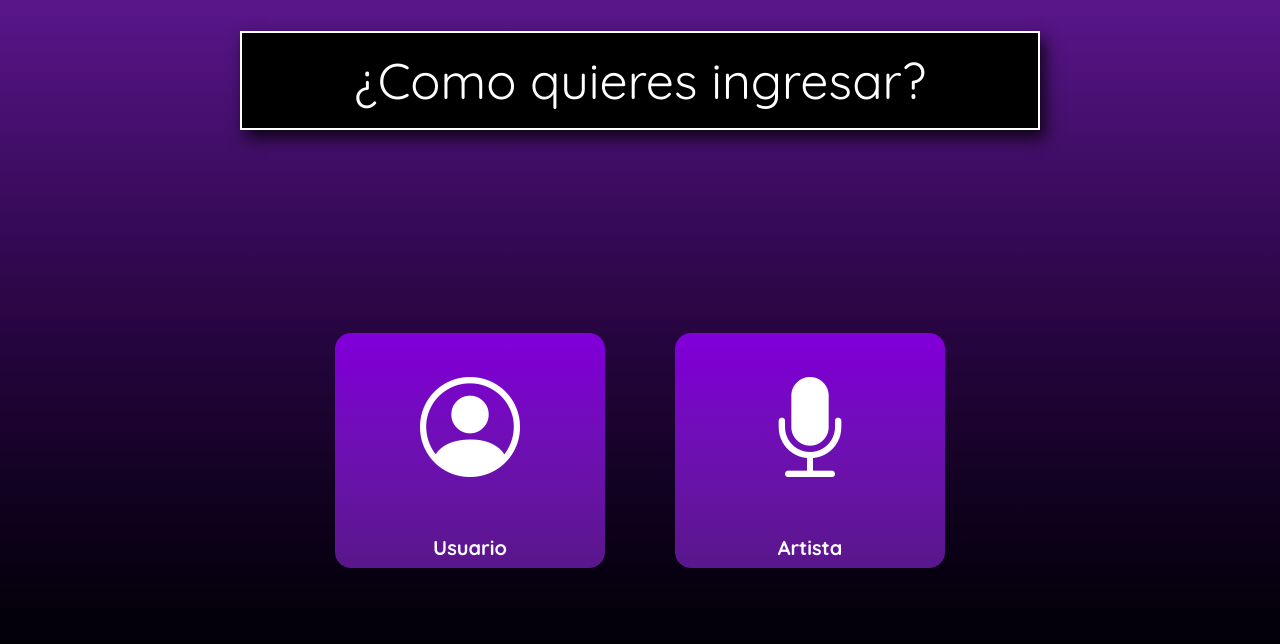
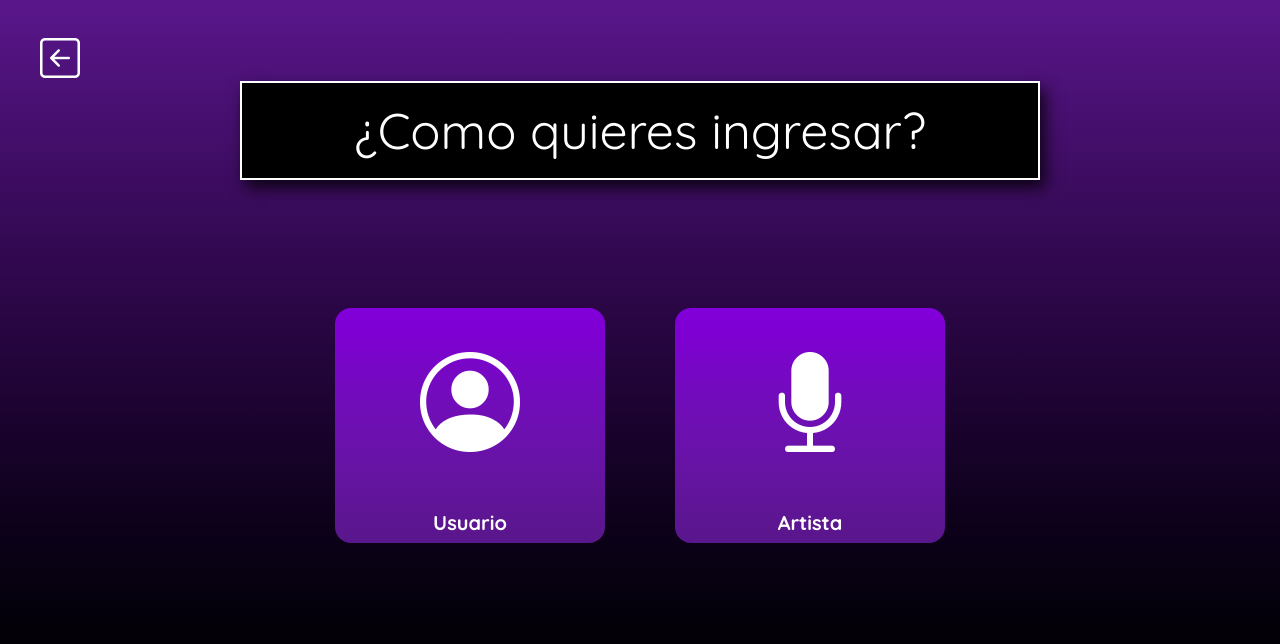
Before and after one commit to santimontironi/GarSonic-App, a React (Vite) app in the folder frontend/: page /ingresar in a window 1280 px wide. Shown: the top 644 px of the page. Built offline with nearby package versions, Linux system fonts and the light colour scheme; no server answers; a web font is replaced by a local one.

Commit message:
componente BackButton agreado

```diff
--- /dev/null
+++ b/frontend/src/components/BackButton.jsx
@@ -0,0 +1,8 @@
+const BackButton = ({ to }) => {
+    return (
+        <div className="absolute top-5 left-5 lg:top-7 lg:left-10">
+            <a className="decoration-0 lg:text-[40px] text-white text-[30px] hover:shadow-[3px_3px_15px_#000] cursor-pointer" href={to}><i className="bi bi-arrow-left-square"></i></a>
+        </div>
+    )
+}
+export default BackButton
--- a/frontend/src/context/ArtistProvider.jsx
+++ b/frontend/src/context/ArtistProvider.jsx
@@ -11,13 +11,13 @@ const ArtistProvider = ({children}) => {
     async function signUpArtist(artist){
         const res = await registerArtistAxios(artist)
         setArtist(res.data.artist)
-        return res.data
+        return res
     }
 
     async function signInArtist(artist){
         const res = await loginArtistAxios(artist)
         setArtist(res.data.artist)
-        return res.data
+        return res
     }
 
     async function fetchArtist(){
--- a/frontend/src/pages/LoginArtist.jsx
+++ b/frontend/src/pages/LoginArtist.jsx
@@ -5,6 +5,7 @@ import { useNavigate, useLocation } from "react-router-dom";
 import { motion } from "framer-motion"
 import { ToastContainer, toast } from 'react-toastify';
 import 'react-toastify/dist/ReactToastify.css';
+import BackButton from "../components/BackButton.jsx";
 
 const LoginArtist = () => {
 
@@ -50,6 +51,8 @@ const LoginArtist = () => {
 
   return (
     <main className="containerLoginArtist w-full h-screen">
+
+      <BackButton to="/ingresar" />
 
       <div className="titleLoginUser h-[200px] flex justify-center items-center">
         <h1 className="bg-black text-white text-[32px] shadow-[7px_10px_15px_rgba(0,0,0,0.70)] p-[12px] md:text-[40px] md:w-[600px] text-center">Ingreso de artista</h1>
--- a/frontend/src/pages/LoginOptionPage.jsx
+++ b/frontend/src/pages/LoginOptionPage.jsx
@@ -1,12 +1,16 @@
 import LoginOption from "../components/LoginOption"
 import { motion } from "framer-motion"
+import BackButton from "../components/BackButton"
 
 const LoginOptionPage = () => {
   return (
     <main className="w-full h-screen bg-gradient-to-b from-purple-900 to-black">
-      <div className="w-full h-[100px] flex items-center justify-center">
+
+      <BackButton to="/" />
+
+      <div className="w-full h-[100px] md:h-[200px] flex items-center justify-center">
         <motion.div
-          initial={{ opacity: 0, y:70 }}
+          initial={{ opacity: 0, y: 70 }}
           whileInView={{ opacity: 1, y: 0 }}
           transition={{ duration: 0.7 }}
           viewport={{ once: true }}
@@ -14,19 +18,19 @@ const LoginOptionPage = () => {
           <h1 className="w-[340px] bg-black text-center md:text-[30px] md:w-[650px] text-white p-[10px] border-2 border-white shadow-[5px_8px_15px_rgba(0,0,0,0.80)] mt-[10px] text-[25px] lg:text-[50px] lg:mt-[60px] lg:w-[800px] lg:p-[10px]" >¿Como quieres ingresar?</h1>
         </motion.div>
       </div>
-      <div className="flex flex-col h-[550px] lg:h-[700px] gap-[40px] items-center justify-center lg:flex-row lg:gap-[70px] md:flex-row md:gap-[60px]">
+      <div className="flex flex-col h-[550px] md:h-[400px] lg:h-[500px] xl:h-[450px] gap-[40px] items-center justify-center lg:flex-row lg:gap-[70px] md:flex-row md:gap-[60px]">
 
         <a className="decoration-none" href="/loginUsuario">
           <LoginOption
-           icono={"bi bi-person-circle"}
-           rol="Usuario"
+            icono={"bi bi-person-circle"}
+            rol="Usuario"
           />
         </a>
 
         <a className="decoration-none" href="/loginArtista">
           <LoginOption
-           icono={"bi bi-mic-fill"}
-           rol="Artista"
+            icono={"bi bi-mic-fill"}
+            rol="Artista"
           />
         </a>
 
--- a/frontend/src/pages/LoginUser.jsx
+++ b/frontend/src/pages/LoginUser.jsx
@@ -5,6 +5,7 @@ import { useNavigate } from "react-router-dom";
 import { motion } from "framer-motion"
 import { useLocation } from "react-router-dom";
 import { ToastContainer, toast } from 'react-toastify';
+import BackButton from "../components/BackButton";
 import 'react-toastify/dist/ReactToastify.css';
 
 const LoginUser = () => {
@@ -51,8 +52,10 @@ const LoginUser = () => {
     return (
         <main className="containerLoginUser w-full h-screen">
 
+            <BackButton to="/ingresar" />
+
             <div className="titleLoginUser h-[200px] flex justify-center items-center">
-                <h1 className="bg-black text-white text-[32px] shadow-[7px_10px_15px_rgba(0,0,0,0.70)] p-[12px] md:text-[40px] md:w-[600px] text-center">Ingreso de usuario</h1>
+                <h1 className="bg-black w-[320px] text-white text-[27px] shadow-[7px_10px_15px_rgba(0,0,0,0.70)] p-[12px] md:text-[40px] md:w-[600px] text-center">Ingreso de usuario</h1>
             </div>
 
             <motion.div
--- a/frontend/src/pages/RegisterArtist.jsx
+++ b/frontend/src/pages/RegisterArtist.jsx
@@ -3,6 +3,7 @@ import { UseContextArtist } from "../context/UseContextArtist.js";
 import { useState, useEffect } from "react";
 import { useNavigate } from "react-router-dom";
 import { motion } from "framer-motion"
+import BackButton from "../components/BackButton.jsx";
 
 const RegisterArtist = () => {
 
@@ -54,6 +55,8 @@ const RegisterArtist = () => {
 
   return (
     <main className="containerRegisterArtist min-h-screen w-full">
+
+      <BackButton to="/loginArtista" />
 
       <div className="titleRegisterArtist h-[140px] flex justify-center items-center">
         <h1 className="bg-[#662d91] w-[350px] text-white tex text-[29px] shadow-[7px_10px_15px_rgba(0,0,0,0.70)] p-[8px] md:p-[12px] md:text-[40px] md:w-[600px] text-center">Registro de Artista</h1>
--- a/frontend/src/pages/RegisterUser.jsx
+++ b/frontend/src/pages/RegisterUser.jsx
@@ -3,6 +3,7 @@ import { UseContextUser } from "../context/UseContextUser.js";
 import { useState, useEffect } from "react";
 import { useNavigate } from "react-router-dom";
 import { motion } from "framer-motion"
+import BackButton from "../components/BackButton.jsx";
 
 const RegisterUser = () => {
 
@@ -53,8 +54,10 @@ const RegisterUser = () => {
   return (
     <main className="containerRegisterUser min-h-screen w-full">
 
+      <BackButton to="/loginUsuario" />
+
       <div className="titleRegisterUser h-[160px] flex justify-center items-center">
-        <h1 className="bg-[#662d91] text-white text-[32px] shadow-[7px_10px_15px_rgba(0,0,0,0.70)] p-[12px] md:text-[40px] md:w-[600px] text-center">Registro de usuario</h1>
+        <h1 className="bg-[#662d91] w-[320px] text-white text-[27px] shadow-[7px_10px_15px_rgba(0,0,0,0.70)] p-[12px] md:text-[40px] md:w-[600px] text-center">Registro de usuario</h1>
       </div>
 
       <motion.div
```
Also changed, not shown: frontend/src/components/HeaderDashboard.jsx (deleted).
